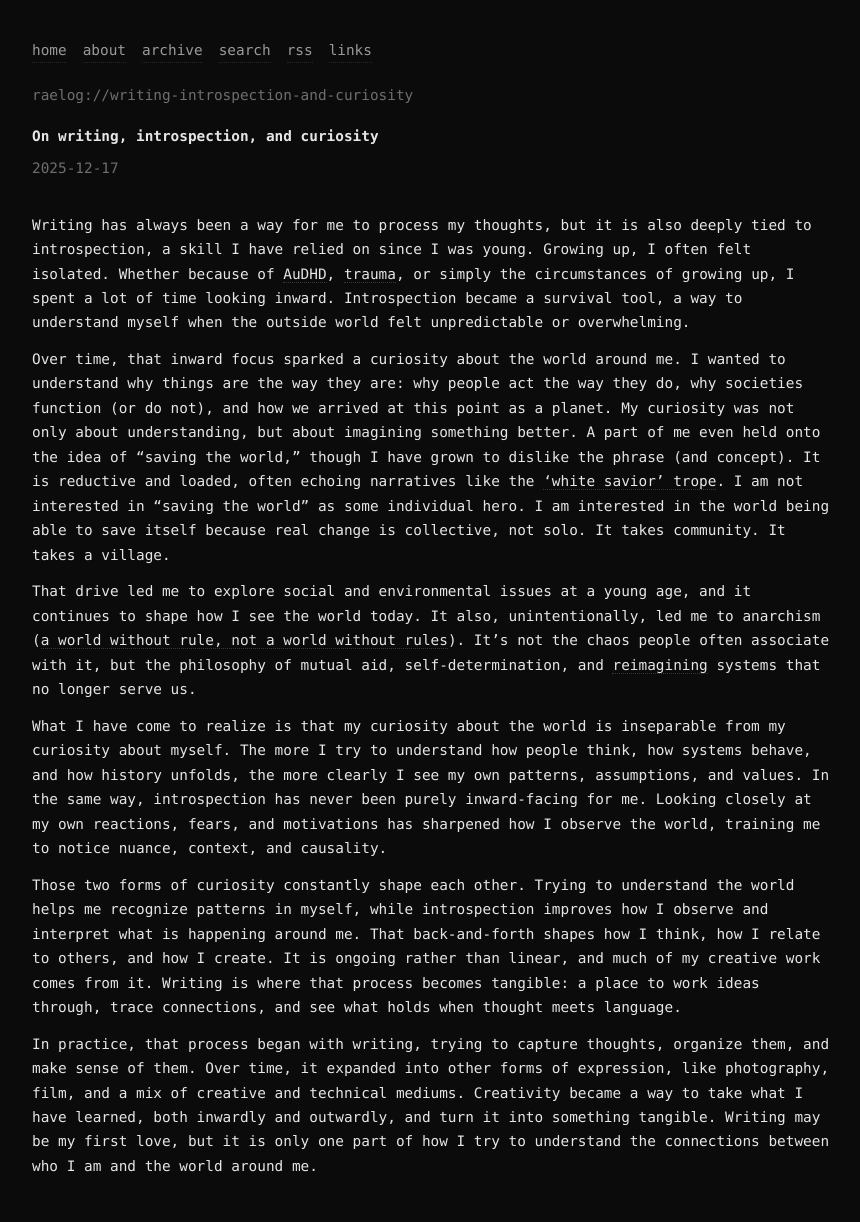
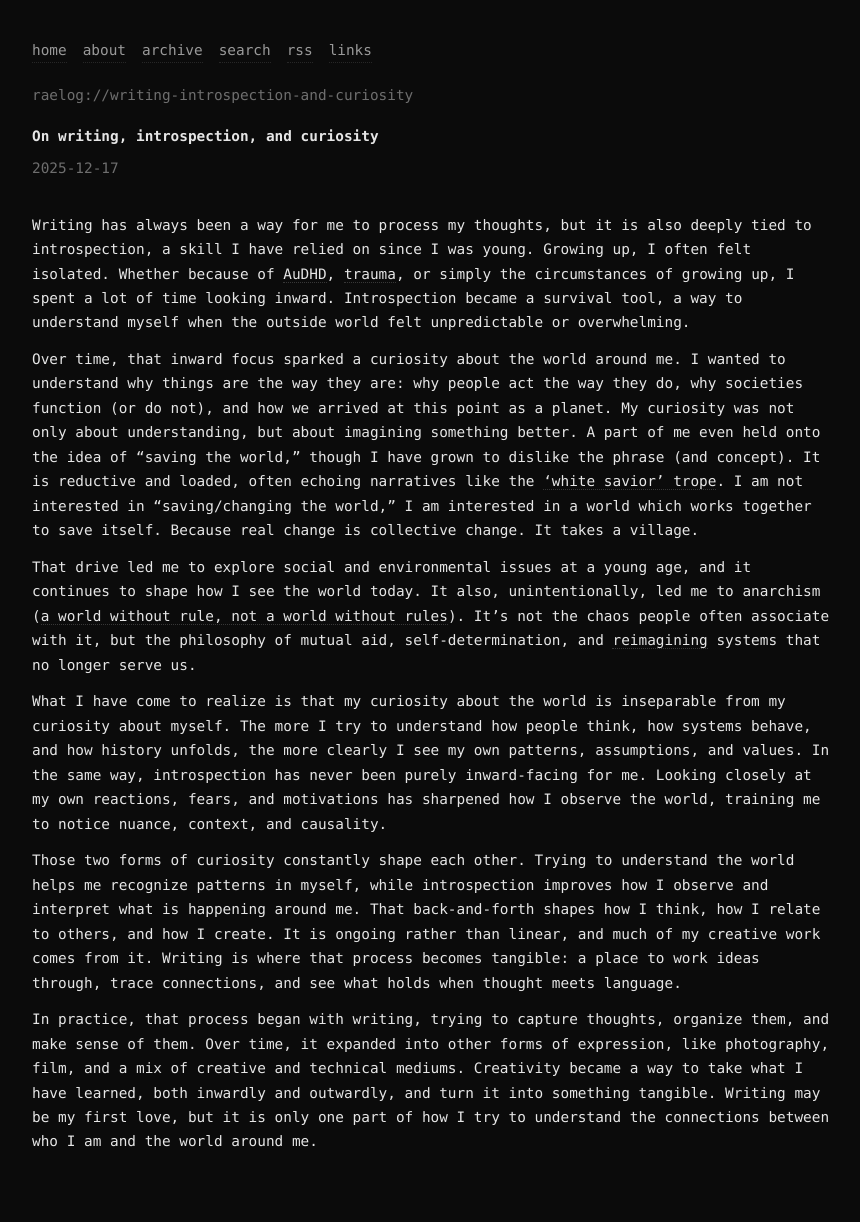
Before and after one commit to raelovejoy/raelog, a Jekyll site: the page built from _posts/2025-12-17-writing-introspection-and-curiosity.md, in a window 1280 px wide. Shown: the whole page, without its empty margins (208-1068 px from the left). Built offline with Jekyll 4.4.1, drawn with Linux system fonts in a browser that asks for light colours; after the commit the page ends 1198 px from its top, so only the background shows below that.

Commit message:
Update 2025-12-17-writing-introspection-and-curiosity.md

```diff
--- a/_posts/2025-12-17-writing-introspection-and-curiosity.md
+++ b/_posts/2025-12-17-writing-introspection-and-curiosity.md
@@ -7,7 +7,7 @@ date: 2025-12-17
 
 Writing has always been a way for me to process my thoughts, but it is also deeply tied to introspection, a skill I have relied on since I was young. Growing up, I often felt isolated. Whether because of [AuDHD](https://en.wikipedia.org/wiki/AuDHD), [trauma](https://en.wikipedia.org/wiki/Psychological_trauma), or simply the circumstances of growing up, I spent a lot of time looking inward. Introspection became a survival tool, a way to understand myself when the outside world felt unpredictable or overwhelming.
 
-Over time, that inward focus sparked a curiosity about the world around me. I wanted to understand why things are the way they are: why people act the way they do, why societies function (or do not), and how we arrived at this point as a planet. My curiosity was not only about understanding, but about imagining something better. A part of me even held onto the idea of "saving the world," though I have grown to dislike the phrase (and concept). It is reductive and loaded, often echoing narratives like the ['white savior' trope](https://www.youtube.com/watch?v=w1vuhrFfEkE). I am not interested in "saving the world" as some individual hero. I am interested in the world being able to save itself because real change is collective, not solo. It takes community. It takes a village.
+Over time, that inward focus sparked a curiosity about the world around me. I wanted to understand why things are the way they are: why people act the way they do, why societies function (or do not), and how we arrived at this point as a planet. My curiosity was not only about understanding, but about imagining something better. A part of me even held onto the idea of "saving the world," though I have grown to dislike the phrase (and concept). It is reductive and loaded, often echoing narratives like the ['white savior' trope](https://www.youtube.com/watch?v=w1vuhrFfEkE). I am not interested in "saving/changing the world," I am interested in a world which works together to save itself. Because real change is collective change. It takes a village.
 
 That drive led me to explore social and environmental issues at a young age, and it continues to shape how I see the world today. It also, unintentionally, led me to anarchism ([a world without rule, not a world without rules](https://www.youtube.com/watch?v=lrTzjaXskUU)). It's not the chaos people often associate with it, but the philosophy of mutual aid, self-determination, and [reimagining](https://tochangeeverything.com) systems that no longer serve us.
 
```
